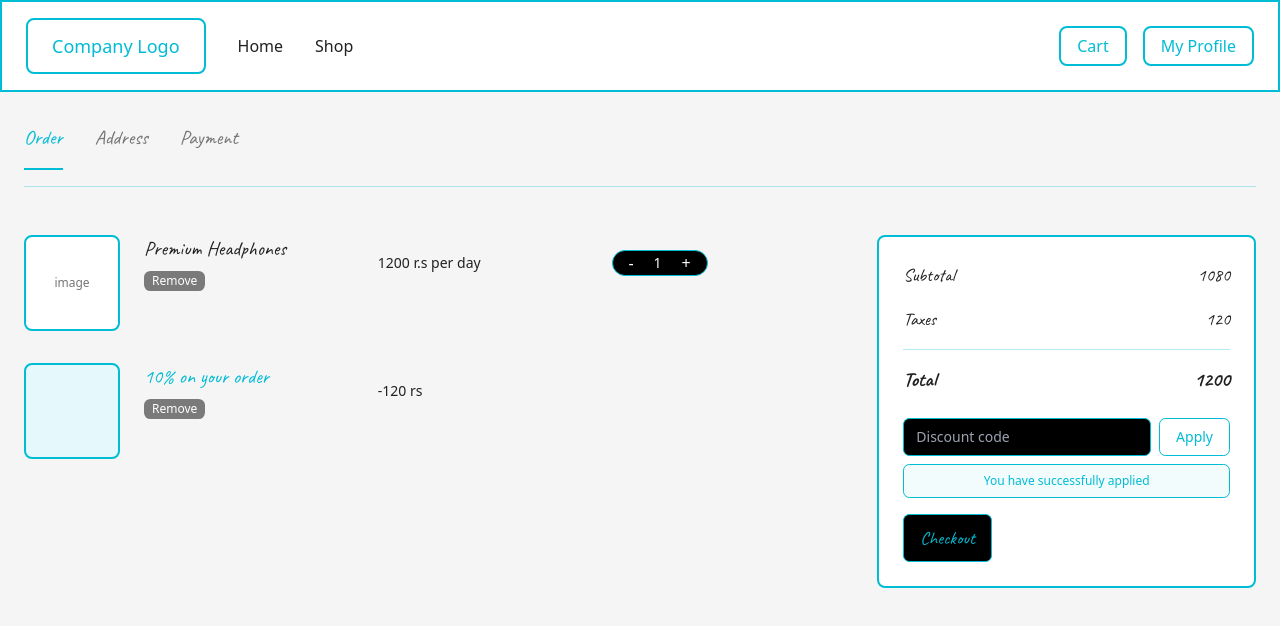
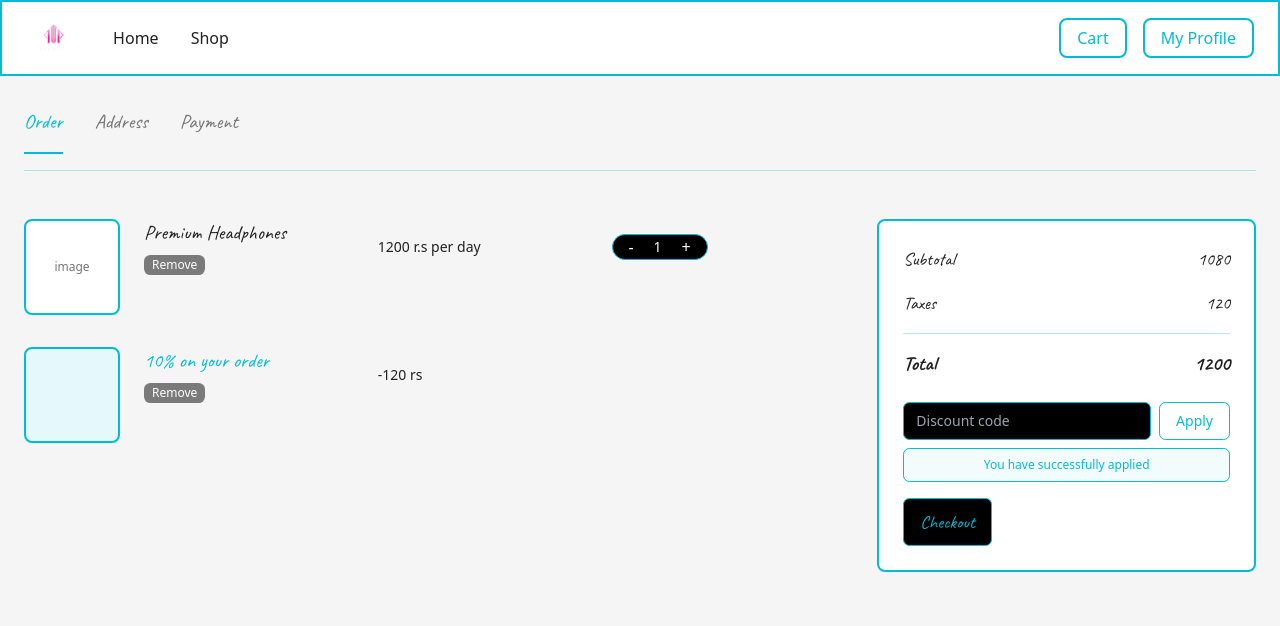
Before and after one commit to KirthiSaiT/odoo_hackathon_frontend, a React app in the folder frontend/: page /cart in a window 1280 px wide. Shown: the top 626 px of the page. Built offline with nearby package versions, Linux system fonts and the light colour scheme; no server answers; sample sign-in values are in the browser's storage; the HTML template or start-up script is replaced by a standard one.

Commit message:
Integrate company logo in Navbar

```diff
--- a/frontend/src/components/Navbar.jsx
+++ b/frontend/src/components/Navbar.jsx
@@ -7,6 +7,8 @@
     DropdownMenuContent,
     DropdownMenuItem,
 } from './ui/dropdown-menu';
+import logo from '../assets/odoo_logo.png';
+
 
 const Navbar = () => {
     const [isProfileOpen, setIsProfileOpen] = useState(false);
@@ -53,10 +55,10 @@
                     {/* Left: Company Logo and Navigation Links */}
                     <div className="flex items-center space-x-8">
                         <div
-                            className="border-2 border-primary rounded-lg px-6 py-3 cursor-pointer"
+                            className="cursor-pointer"
                             onClick={() => navigate('/home')}
                         >
-                            <span className="text-primary font-medium text-lg">Company Logo</span>
+                            <img src={logo} alt="Company Logo" className="h-10 w-auto" />
                         </div>
 
                         <span
```
Also changed, not shown: frontend/src/assets/odoo_logo.png (added).
